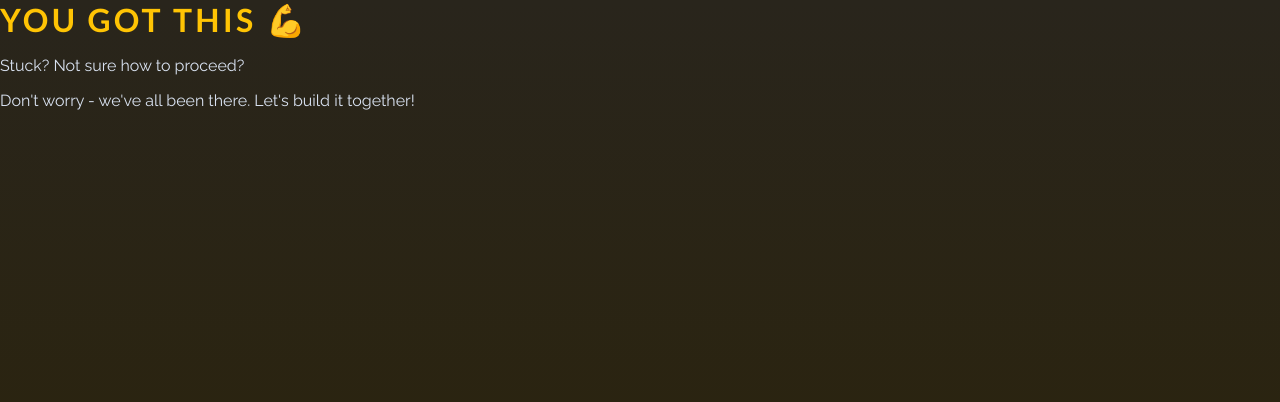
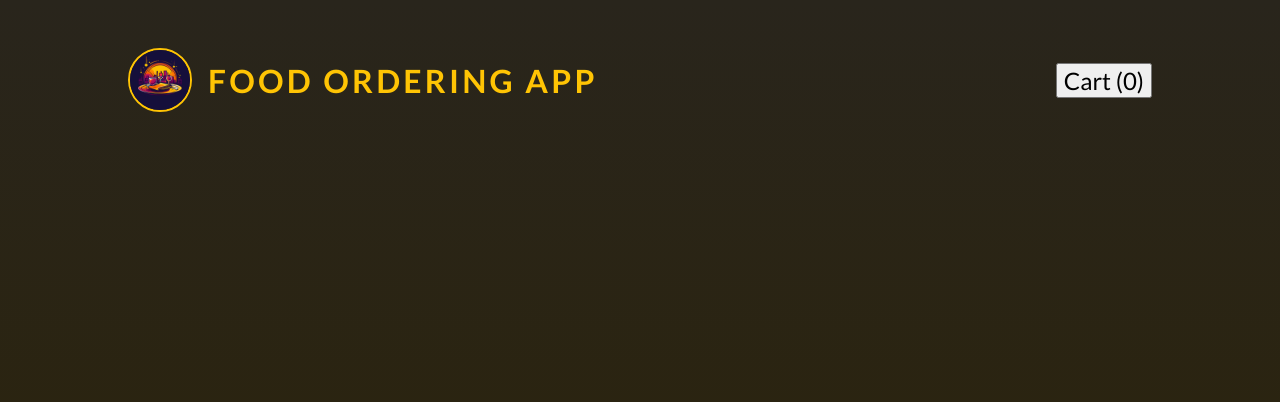
Before and after one commit to HarisDelalic/ReactFoodOrderApp, a React (Vite) app: page / in a window 1280 px wide. Shown: the top 402 px of the page. Built offline with nearby package versions, Linux system fonts and the light colour scheme.

Commit message:
add initial header component

```diff
--- a/src/App.jsx
+++ b/src/App.jsx
@@ -1,11 +1,11 @@
+import Header from "./components/Header.jsx";
+
 function App() {
-  return (
-    <>
-      <h1>You got this 💪</h1>
-      <p>Stuck? Not sure how to proceed?</p>
-      <p>Don't worry - we've all been there. Let's build it together!</p>
-    </>
-  );
+    return (
+        <>
+            <Header/>
+        </>
+    );
 }
 
 export default App;
--- /dev/null
+++ b/src/components/Header.jsx
@@ -0,0 +1,10 @@
+import RestaurantLogo from '../assets/logo.jpg'
+export default function Header() {
+    return <header id="main-header">
+        <div id="title">
+            <img src={RestaurantLogo} alt="Restaurant Logo" />
+            <h1> Food Ordering App </h1>
+        </div>
+        <button>Cart (0)</button>
+    </header>
+}
```
